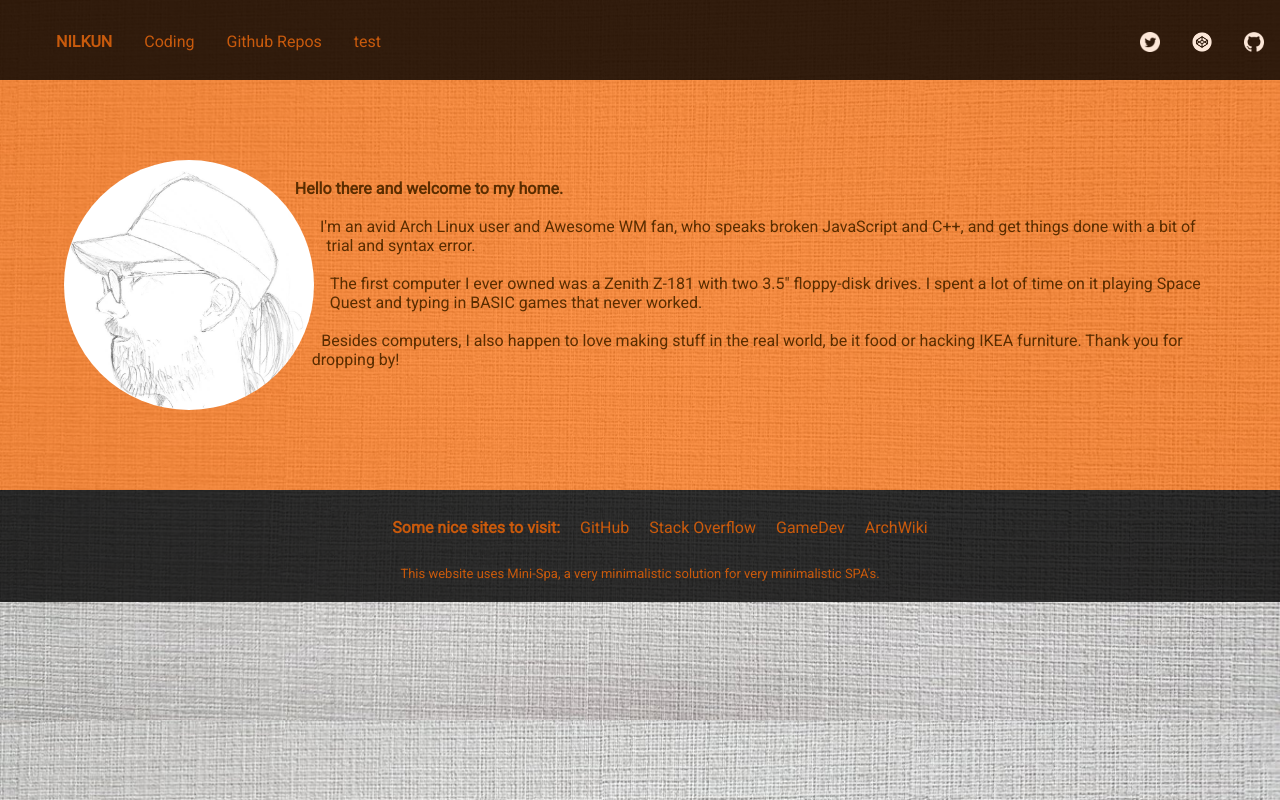
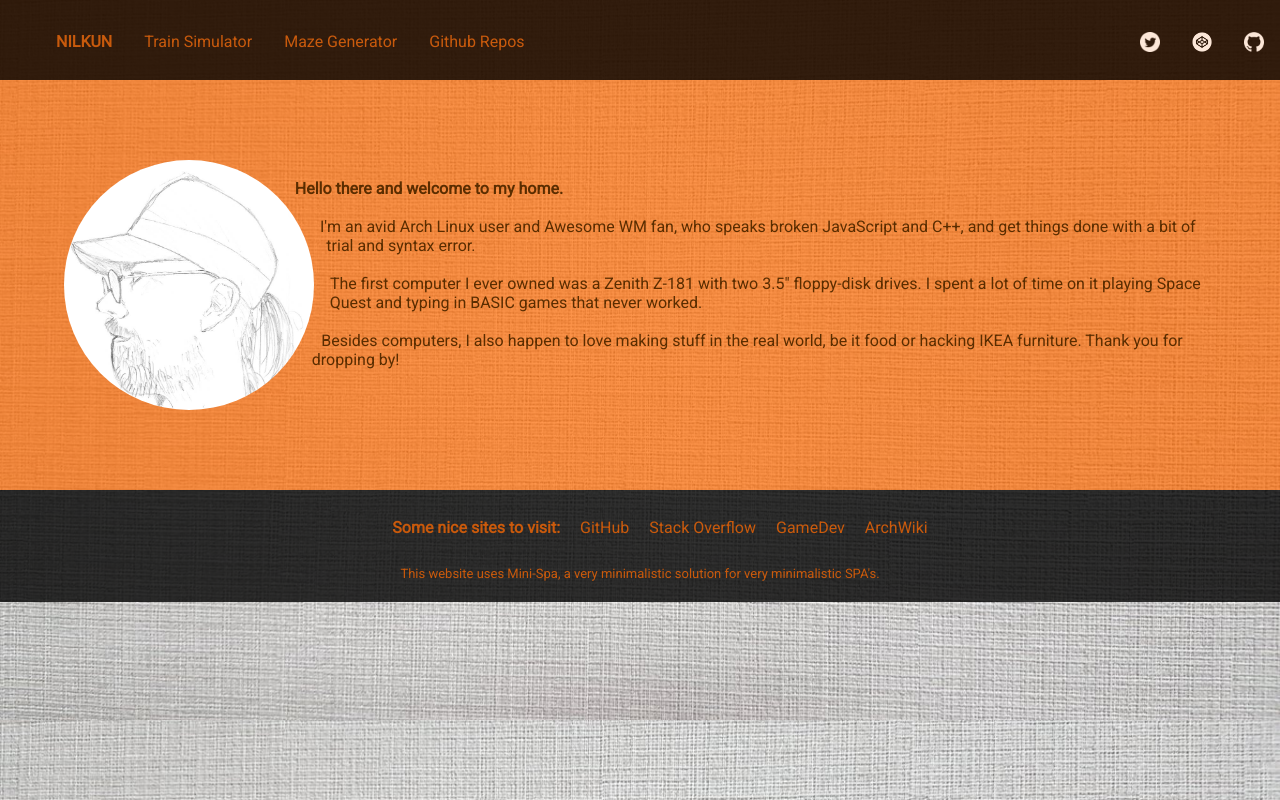
Before and after one commit to nilkun/nilkun.github.io, a plain HTML site: page index.html in a window 1280 px wide. Drawn offline with Linux system fonts and the light colour scheme.

Commit message:
removed coding route

```diff
--- a/index.html
+++ b/index.html
@@ -17,9 +17,11 @@
             <div id="navigation">
                 <ul id="nav-links">
                     <li><a href="#about"><strong>NILKUN</strong></a></li>
-                    <li><a href="#coding">Coding</a></li>
+                    <li><a href="#train">Train Simulator</a></li>
+                    <li><a href="#maze">Maze Generator</a></li>
+                    <!-- <li><a href="#coding">Coding</a></li> -->
                     <li><a href="#repo">Github Repos</a></li>
-                    <li><a href="#test">test</a></li>
+                    <!-- <li><a href="#test">test</a></li> -->
 
                 </ul>
             </div>
--- a/src/scripts/router/routerInit.js
+++ b/src/scripts/router/routerInit.js
@@ -15,9 +15,10 @@ const init = () => {
     // routes and target
     router = new Router([
             new Route('about', view, 'about.html', true),
-            new Route('coding', view, 'coding.html'),
+            new Route('train', '/Train-Simulator/', 'index.html'),
+            // new Route('coding', view, 'coding.html'),
             new Route('repo', view, 'repo.html'),
-            new Route('test', '/maze-generator/', 'index.html')
+            new Route('maze', '/maze-generator/', 'index.html')
     ], '.app');
 }
 
```
